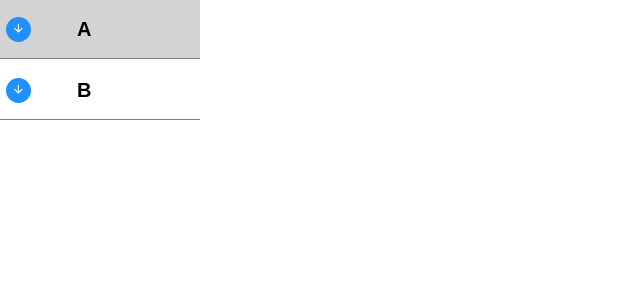
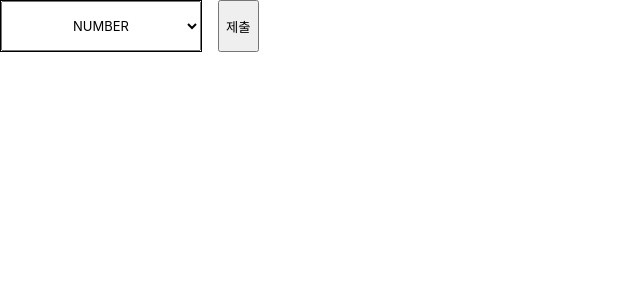
Before and after one commit to bkdragon0228/UI-UX_practice, a React (Create React App) app in the folder uiux_practice/: page / in a window 1280 px wide. Shown: the top 300 px of the page, without its empty margins (0-640 px from the left). Built offline with nearby package versions, Linux system fonts and the light colour scheme.

Commit message:
feat : 드롭다운 메뉴

```diff
--- a/uiux_practice/src/App.tsx
+++ b/uiux_practice/src/App.tsx
@@ -1,6 +1,7 @@
 import React, { useState } from 'react';
 import HamburgerButton from './components/hamburgerButton';
 import AccordianMenu from './components/accordianMenu';
+import DropDownMenu from './components/dropdownMenu';
 
 function App() {
   const [isOpen, setIsOpen] = useState<boolean>(false);
@@ -11,7 +12,8 @@ function App() {
         setIsOpen={(value: boolean) => setIsOpen(value)}
       /> */}
 
-      <AccordianMenu />
+      {/* <AccordianMenu /> */}
+      <DropDownMenu title="number" />
     </div>
   );
 }
--- /dev/null
+++ b/uiux_practice/src/components/dropdownMenu/index.module.scss
@@ -0,0 +1,38 @@
+.form {
+    display: flex;
+    flex-direction: row;
+    column-gap: 1rem;
+}
+
+.dropdown_box {
+    position: relative;
+    width: 200px;
+    height: 50px;
+    border: 1px solid black;
+}
+
+.dropdown {
+    width: 100%;
+    height: 100%;
+
+    &:focus {
+        outline: none;
+    }
+}
+
+.dropdown_title {
+    position: absolute;
+    text-transform: uppercase;
+    font-size: 13px;
+    top : 50%;
+    left: 50%;
+    transform: translate(-50%, -50%);
+    transition: all 0.3s ease;
+}
+
+.dropdown_title_active {
+    top: 0;
+    left: 0;
+    transform: none;
+    left: 60%;
+}
--- /dev/null
+++ b/uiux_practice/src/components/dropdownMenu/index.tsx
@@ -0,0 +1,50 @@
+import React, { useState } from 'react';
+
+import classNames from 'classnames/bind';
+
+import styles from './index.module.scss';
+
+interface Props {
+  title: string;
+}
+
+const cn = classNames.bind(styles);
+
+const DropDownMenu: React.FC<Props> = ({ title }) => {
+  const optionList = ['1', '2', '3'];
+  const [value, setValue] = useState<string>('');
+
+  const onSubmit = (e: React.FormEvent) => {
+    e.preventDefault();
+
+    if (!value) return;
+
+    console.log(value);
+  };
+
+  return (
+    <form onSubmit={onSubmit} className={cn('form')}>
+      <div className={cn('dropdown_box')}>
+        <div className={cn('dropdown_title', { dropdown_title_active: value })}>
+          {title}
+        </div>
+        <select
+          onChange={(e) => setValue(e.target.value)}
+          required
+          name="number"
+          className={cn('dropdown')}
+        >
+          <option value=""></option>
+          {optionList.map((item, index) => (
+            <option value={item} key={index}>
+              {item}
+            </option>
+          ))}
+        </select>
+      </div>
+      <button type="submit">제출</button>
+    </form>
+  );
+};
+
+export default DropDownMenu;
```
